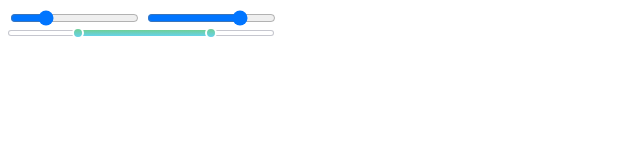
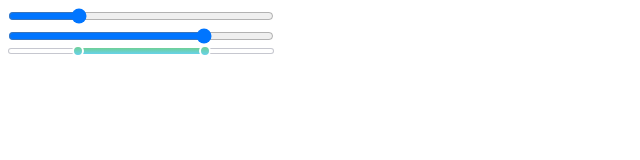
Before and after one commit to darkvoice1996/fsd-range-slider, a website with bundled scripts: page src/index.html in a window 1280 px wide. Shown: the whole page, without its empty margins (0-640 px from the left). Built offline with nearby package versions, Linux system fonts and the light colour scheme.

Commit message:
Shadow on thumbs on hover added, html markup fixed

```diff
--- a/src/index.html
+++ b/src/index.html
@@ -12,9 +12,11 @@
 <body>
     <script src="./index.ts"></script>
 
-    <div class="rs-inputs">
-        <input type="range" class="rs-inputs__min" name="" id="" min="0" max="100" value="25">
-        <input type="range" class="rs-inputs__max" name="" id="" min="0" max="100" value="75">
+    <div class="rs">
+        <div class="rs-inputs">
+            <input type="range" class="rs-input rs-input__min" name="" id="" min="0" max="100" value="25">
+            <input type="range" class="rs-input rs-input__max" name="" id="" min="0" max="100" value="75">
+        </div>
 
         <div class="rs-slider">
             <div class="rs-slider__track"></div>
@@ -22,11 +24,7 @@
             <div class="rs-slider__thumb rs-slider__thumb_left"></div>
             <div class="rs-slider__thumb rs-slider__thumb_right"></div>
         </div>
-
     </div>
-
-
-
 </body>
 
 </html>
--- a/src/style.scss
+++ b/src/style.scss
@@ -3,7 +3,13 @@
 }
 
 .rs {
-    &-inputs {
+    width: 266px;
+
+    &-input {
+        z-index: 2;
+
+        width: 100%;
+        margin: 0;
 
         &__min {
 
@@ -14,7 +20,7 @@
     }
 
     &-slider {
-        width: 266px;
+        width: 100%;
         height: 6px;
         position: relative;
 
@@ -37,6 +43,7 @@
 
             position: absolute;
             top:0;
+            bottom: 0;
             left: 25%;
             right: 25%;
 
@@ -51,19 +58,25 @@
 
             position: absolute;
             top: 0;
-            transform: translate(-25%, -25%);
-
-            background: linear-gradient(180deg, #6FCF97 0%, #66D2EA 100%);
 
             border: 2px solid #FFF;
             border-radius: 50%;
 
+            background: linear-gradient(180deg, #6FCF97 0%, #66D2EA 100%);
+
+            &:hover {
+                box-shadow: 0px 0px 5px 0px rgba(50, 50, 50, 0.25);
+            }
+
             &_left {
                 left: 25%;
+                transform: translate(-25%, -25%);
+
             }
 
             &_right {
-                left: 75%;
+                right: 25%;
+                transform: translate(25%, -25%);
             }
         }
     }
```
